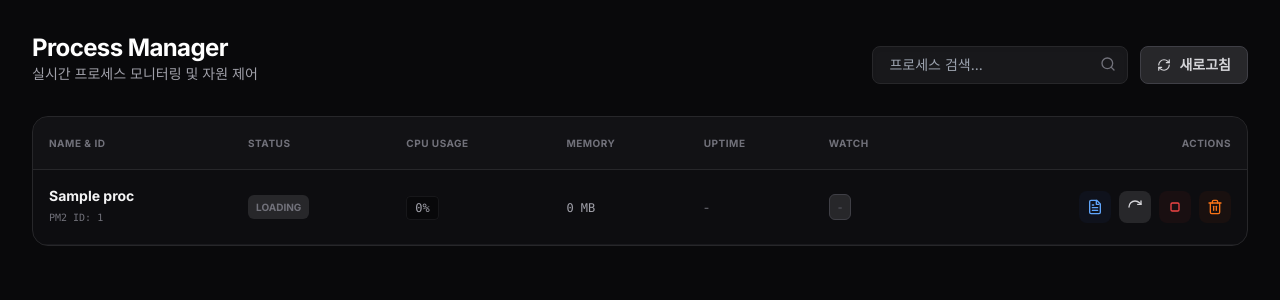
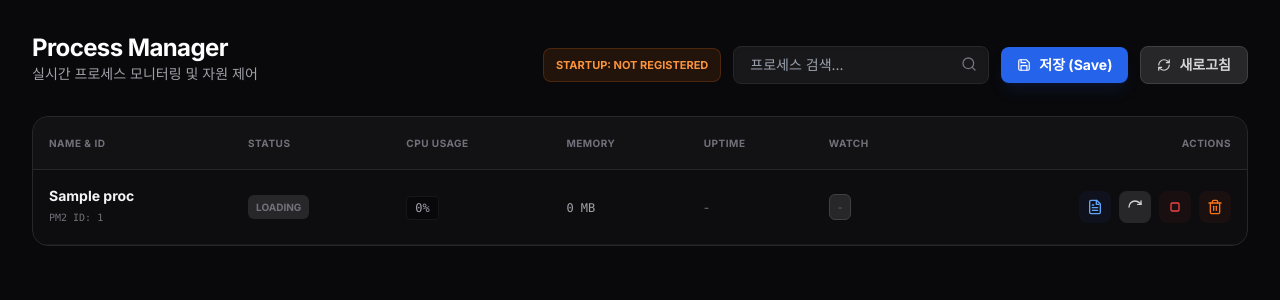
Before and after one commit to yojun313/PM2Dash, a FastAPI app: template app/templates/process.html in a window 1280 px wide. Shown: the top 300 px of the page. Run offline with FastAPI, Linux system fonts and the light colour scheme; the template is opened without the code that fills it: most values are stand-ins (such as "Sample title", 1, 10 or a date in 2020); some libraries are stand-ins or nearby versions.

Commit message:
Refactor authentication routes, add PM2 process save functionality, and enhance process management UI

```diff
--- a/app/routes/auth_routes.py
+++ b/app/routes/auth_routes.py
@@ -9,7 +9,7 @@ templates = Jinja2Templates(directory="app/templates")
 @router.get("/login")
 async def login_page(request: Request):
     if AuthService.is_authenticated(request):
-        return RedirectResponse(url="/process")
+        return RedirectResponse(url="/")
     return templates.TemplateResponse(
         request=request,
         name="login.html",
@@ -20,7 +20,7 @@ async def login_page(request: Request):
 async def login(request: Request, username: str = Form(...), password: str = Form(...)):
     if AuthService.authenticate(username, password):
         request.session["user"] = username
-        return RedirectResponse(url="/process", status_code=303)
+        return RedirectResponse(url="/", status_code=303)
 
     return templates.TemplateResponse(
         request=request,
--- a/app/routes/pm2_routes.py
+++ b/app/routes/pm2_routes.py
@@ -5,7 +5,7 @@ from fastapi.responses import RedirectResponse
 from app.services.auth_service import AuthService
 import asyncio
 
-router = APIRouter(prefix="/process", tags=["process"])
+router = APIRouter()
 templates = Jinja2Templates(directory="app/templates")
 
 @router.get("/")
@@ -90,3 +90,15 @@ async def toggle_watch(request: Request, name: str):
         raise HTTPException(status_code=500, detail="Failed to toggle watch mode")
 
     return {"status": "success", "watch": not current_watch}
+
+@router.get("/startup-status")
+async def get_startup_status():
+    status = PM2Service.get_startup_status()
+    return {"is_registered": status}
+
+@router.post("/save")
+async def save_pm2_list():
+    success = PM2Service.save_processes()
+    if not success:
+        raise HTTPException(status_code=500, detail="Save failed")
+    return {"status": "success"}
--- a/app/services/pm2_service.py
+++ b/app/services/pm2_service.py
@@ -36,3 +36,22 @@ class PM2Service:
         except Exception as e:
             print(f"General Error: {e}")
             return False
+
+    @staticmethod
+    def save_processes():
+        pm2_path = shutil.which("pm2")
+        try:
+            subprocess.run(f"{pm2_path} save", shell=True, check=True)
+            return True
+        except:
+            return False
+
+    @staticmethod
+    def get_startup_status():
+        """PM2가 OS 재부팅 시 자동 실행되도록 설정되어 있는지 확인합니다."""
+        pm2_path = shutil.which("pm2")
+        try:
+            result = subprocess.run(f"{pm2_path} startup", shell=True, capture_output=True, text=True)
+            return "already configured" in result.stdout.lower() or "sudo" in result.stdout.lower()
+        except:
+            return False
--- a/app/templates/process.html
+++ b/app/templates/process.html
@@ -55,11 +55,23 @@
             </div>
 
             <div class="flex flex-col sm:flex-row items-center gap-3 w-full xl:w-auto">
+                <!-- Startup 상태 배지 -->
+                <div id="startupBadge" class="px-3 py-2 rounded-lg text-[11px] font-bold border border-zinc-800 bg-zinc-900/50 text-zinc-500 transition-all">
+                    STARTUP: CHECKING...
+                </div>
+
                 <div class="relative w-full sm:w-64">
                     <input type="text" id="procSearch" onkeyup="filterProcesses()" placeholder="프로세스 검색..."
                            class="w-full bg-zinc-900 border border-zinc-800 rounded-lg px-4 py-2 text-sm focus:border-blue-500 outline-none transition shadow-inner text-white">
                     <svg class="absolute right-3 top-2.5 text-zinc-500" xmlns="http://www.w3.org/2000/svg" width="16" height="16" viewBox="0 0 24 24" fill="none" stroke="currentColor" stroke-width="2" stroke-linecap="round" stroke-linejoin="round"><circle cx="11" cy="11" r="8"></circle><line x1="21" x2="16.65" y1="21" y2="16.65"></line></svg>
                 </div>
+
+                <!-- Save 버튼 -->
+                <button onclick="savePM2()" class="w-full sm:w-auto bg-blue-600 hover:bg-blue-500 text-white px-4 py-2 rounded-lg text-sm font-bold transition flex items-center justify-center gap-2 shadow-lg shadow-blue-900/20">
+                    <svg xmlns="http://www.w3.org/2000/svg" width="14" height="14" viewBox="0 0 24 24" fill="none" stroke="currentColor" stroke-width="2" stroke-linecap="round" stroke-linejoin="round"><path d="M19 21H5a2 2 0 0 1-2-2V5a2 2 0 0 1 2-2h11l5 5v11a2 2 0 0 1-2 2z"></path><polyline points="17 21 17 13 7 13 7 21"></polyline><polyline points="7 3 7 8 15 8"></polyline></svg>
+                    저장 (Save)
+                </button>
+
                 <button onclick="location.reload()" class="w-full sm:w-auto bg-zinc-800 hover:bg-zinc-700 text-zinc-300 px-4 py-2 rounded-lg text-sm font-bold transition flex items-center justify-center gap-2 border border-zinc-700">
                     <svg xmlns="http://www.w3.org/2000/svg" width="14" height="14" viewBox="0 0 24 24" fill="none" stroke="currentColor" stroke-width="2" stroke-linecap="round" stroke-linejoin="round"><path d="M3 12a9 9 0 0 1 9-9 9.75 9.75 0 0 1 6.74 2.74L21 8"></path><path d="M21 3v5h-5"></path><path d="M21 12a9 9 0 0 1-9 9 9.75 9.75 0 0 1-6.74-2.74L3 16"></path><path d="M8 16H3v5"></path></svg>
                     새로고침
@@ -158,9 +170,28 @@
     <script>
         let logSocket = null;
 
+        // Startup 상태 확인
+        async function checkStartupStatus() {
+            try {
+                const response = await fetch('/startup-status');
+                const data = await response.json();
+                const badge = document.getElementById('startupBadge');
+                if (data.is_registered) {
+                    badge.innerText = "STARTUP: REGISTERED";
+                    badge.className = "px-3 py-2 rounded-lg text-[11px] font-bold border border-green-500/20 bg-green-500/10 text-green-500";
+                } else {
+                    badge.innerText = "STARTUP: NOT REGISTERED";
+                    badge.className = "px-3 py-2 rounded-lg text-[11px] font-bold border border-orange-500/20 bg-orange-500/10 text-orange-400";
+                }
+            } catch (err) {
+                console.error("Startup check failed");
+            }
+        }
+
+        // PM2 상태 업데이트
         async function updateStats() {
             try {
-                const response = await fetch('/process/status');
+                const response = await fetch('/status');
                 if (!response.ok) return;
                 const processes = await response.json();
 
@@ -226,10 +257,9 @@
             if (!confirm(`${name} 프로세스를 ${actionKo} 하시겠습니까?`)) return;
 
             try {
-                const response = await fetch(`/process/control/${action}/${name}`, { method: 'POST' });
+                const response = await fetch(`/control/${action}/${name}`, { method: 'POST' });
                 if (response.ok) {
                     if (action === 'delete') {
-                        // 삭제 시에는 리스트에서 즉시 제거하거나 새로고침
                         location.reload();
                     } else {
                         updateStats();
@@ -242,9 +272,24 @@
             }
         }
 
+        // PM2 Save 실행
+        async function savePM2() {
+            if (!confirm("현재 프로세스 리스트를 저장하시겠습니까? 재부팅 시 이 상태로 자동 복구됩니다.")) return;
+            try {
+                const response = await fetch('/save', { method: 'POST' });
+                if (response.ok) {
+                    alert("성공적으로 저장되었습니다 (pm2 save)");
+                } else {
+                    alert("저장 실패");
+                }
+            } catch (err) {
+                alert("서버 통신 오류");
+            }
+        }
+
         async function toggleWatch(name) {
             try {
-                const response = await fetch(`/process/toggle-watch/${name}`, { method: 'POST' });
+                const response = await fetch(`/toggle-watch/${name}`, { method: 'POST' });
                 if (response.ok) {
                     updateStats();
                 } else {
@@ -268,7 +313,7 @@
             if (logSocket) logSocket.close();
 
             const protocol = window.location.protocol === 'https:' ? 'wss:' : 'ws:';
-            logSocket = new WebSocket(`${protocol}//${window.location.host}/process/ws/logs/${name}`);
+            logSocket = new WebSocket(`${protocol}//${window.location.host}/ws/logs/${name}`);
 
             logSocket.onmessage = function(event) {
                 const line = document.createElement('div');
@@ -301,6 +346,7 @@
 
         setInterval(updateStats, 1000);
         updateStats();
+        checkStartupStatus();
 
         window.addEventListener('keydown', (e) => {
             if (e.key === 'Escape') closeLogModal();
--- a/run.py
+++ b/run.py
@@ -3,6 +3,10 @@
 import uvicorn
 import warnings
 from requests.exceptions import RequestsDependencyWarning
+from dotenv import load_dotenv
+import os
+
+load_dotenv()
 
 warnings.filterwarnings("ignore", category=RequestsDependencyWarning)
 
@@ -11,7 +15,7 @@ if __name__ == "__main__":
     uvicorn.run(
         "app.main:app",
         host="0.0.0.0",
-        port=8000,
+        port=os.getenv("PORT", 8000),
         log_level="warning",
         access_log=True,
         timeout_keep_alive=86400,
```
Also changed, not shown: 1 other file.
